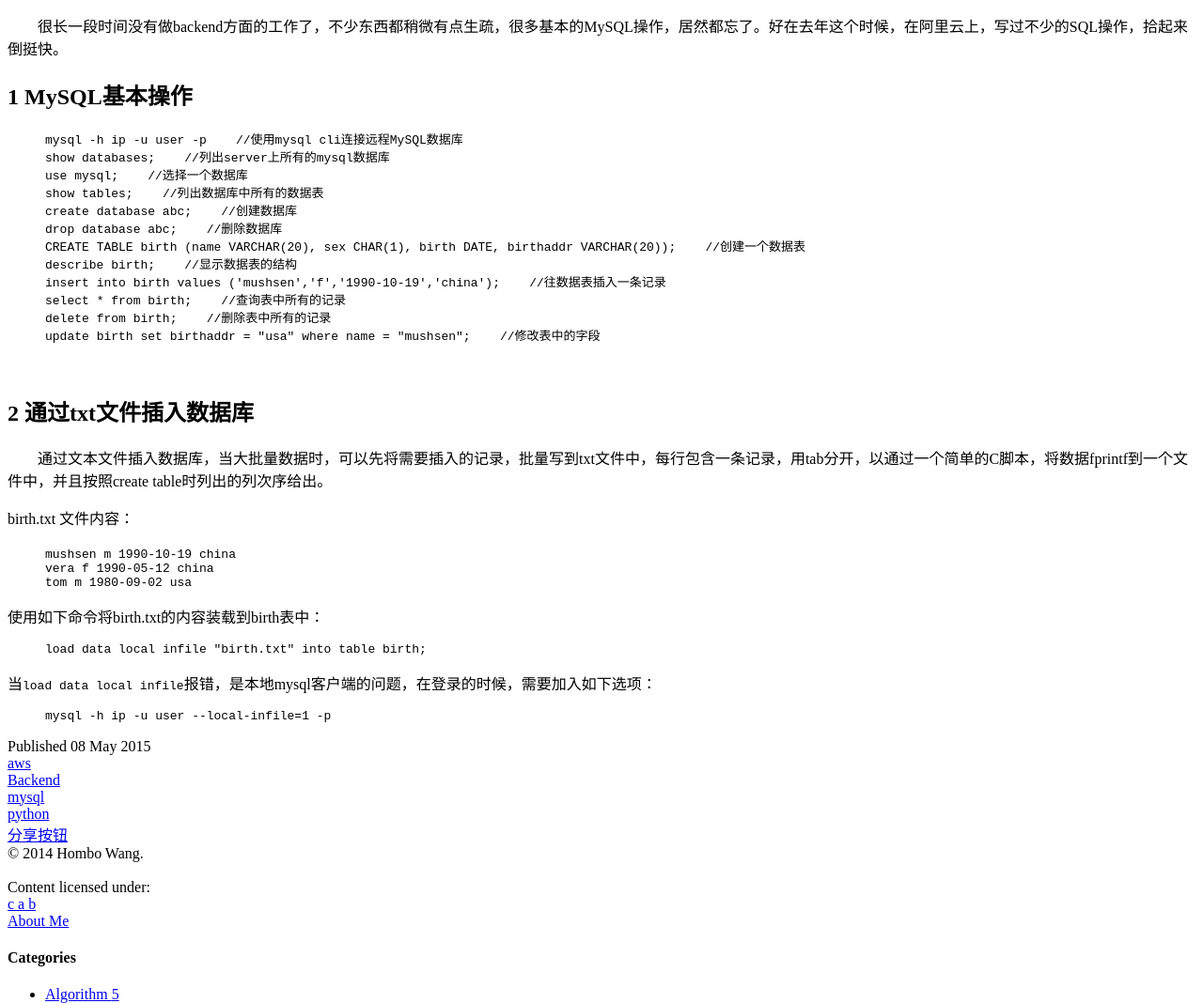
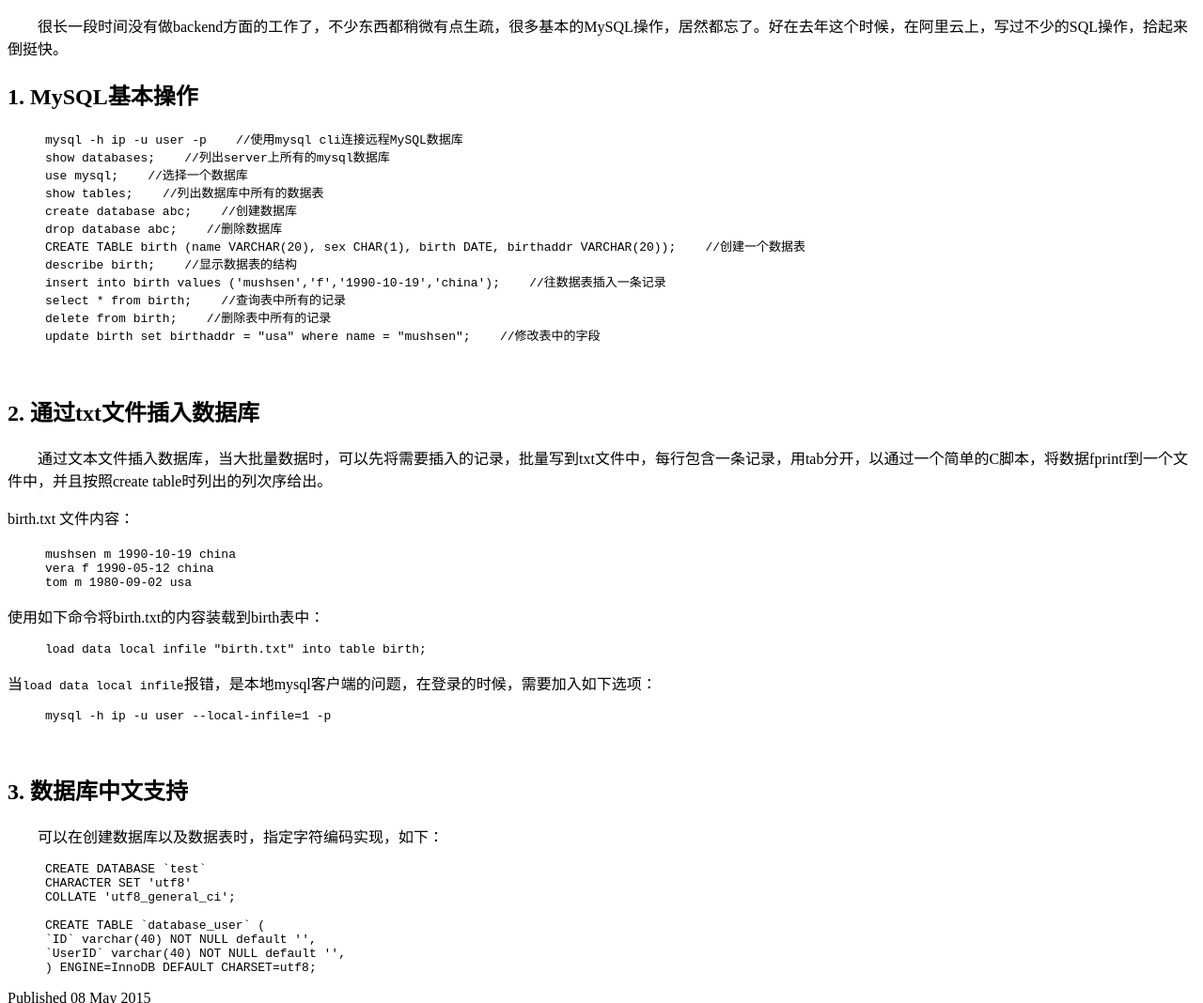
Before and after one commit to pathfinder007/pathfinder007.github.com, a Jekyll site: the page built from _posts/2015-05-08-mysql-operate.md, in a window 1280 px wide and 1400 px high. Shown: the part 332-1400 px from the top of the window at 94% size. Built offline with Jekyll 4.4.1, drawn with Linux system fonts in a browser that asks for light colours; nearby versions of some CDN libraries; library files that are not in the unit come from our copies; comment, search, counter and statistics services are not loaded.

Commit message:
Edit mysql-operate.

```diff
--- a/_posts/2015-05-08-mysql-operate.md
+++ b/_posts/2015-05-08-mysql-operate.md
@@ -11,7 +11,7 @@ tags: aws Backend mysql python
 
 &emsp;&emsp;很长一段时间没有做backend方面的工作了，不少东西都稍微有点生疏，很多基本的MySQL操作，居然都忘了。好在去年这个时候，在阿里云上，写过不少的SQL操作，拾起来倒挺快。
 
-## 1 MySQL基本操作
+## 1. MySQL基本操作
 
 {% highlight C++ %}
 mysql -h ip -u user -p    //使用mysql cli连接远程MySQL数据库
@@ -30,7 +30,7 @@ update birth set birthaddr = "usa" where name = "mushsen";    //修改表中的
 
 <br />
 
-## 2 通过txt文件插入数据库
+## 2. 通过txt文件插入数据库
 
 &emsp;&emsp;通过文本文件插入数据库，当大批量数据时，可以先将需要插入的记录，批量写到txt文件中，每行包含一条记录，用tab分开，以通过一个简单的C脚本，将数据fprintf到一个文件中，并且按照create table时列出的列次序给出。
 
@@ -50,3 +50,20 @@ load data local infile "birth.txt" into table birth;
 {% highlight SQL %}
 mysql -h ip -u user --local-infile=1 -p
 {% endhighlight %}
+
+<br />
+
+## 3. 数据库中文支持
+
+&emsp;&emsp;可以在创建数据库以及数据表时，指定字符编码实现，如下：
+
+{% highlight Python %}
+CREATE DATABASE `test`
+CHARACTER SET 'utf8'
+COLLATE 'utf8_general_ci';
+
+CREATE TABLE `database_user` (
+`ID` varchar(40) NOT NULL default '',
+`UserID` varchar(40) NOT NULL default '',
+) ENGINE=InnoDB DEFAULT CHARSET=utf8;
+{% endhighlight %}
```
